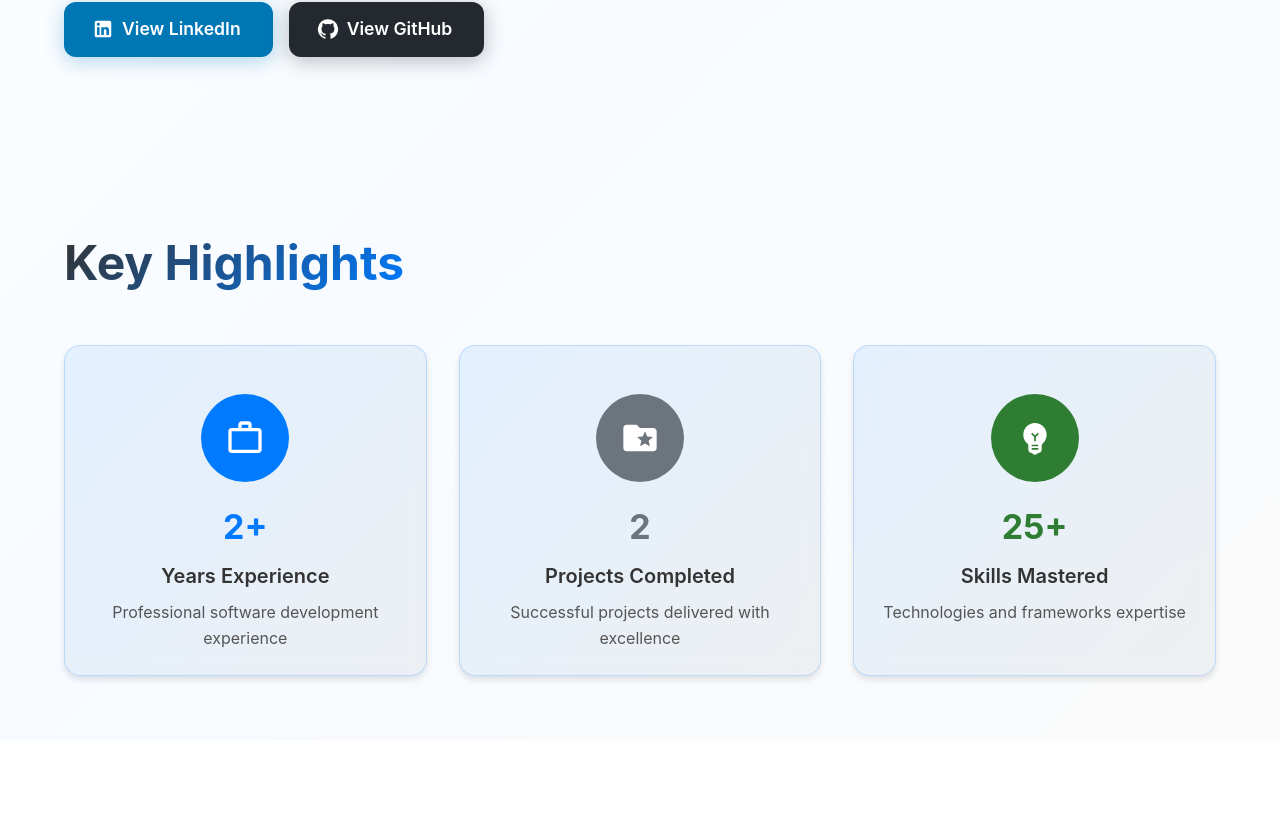
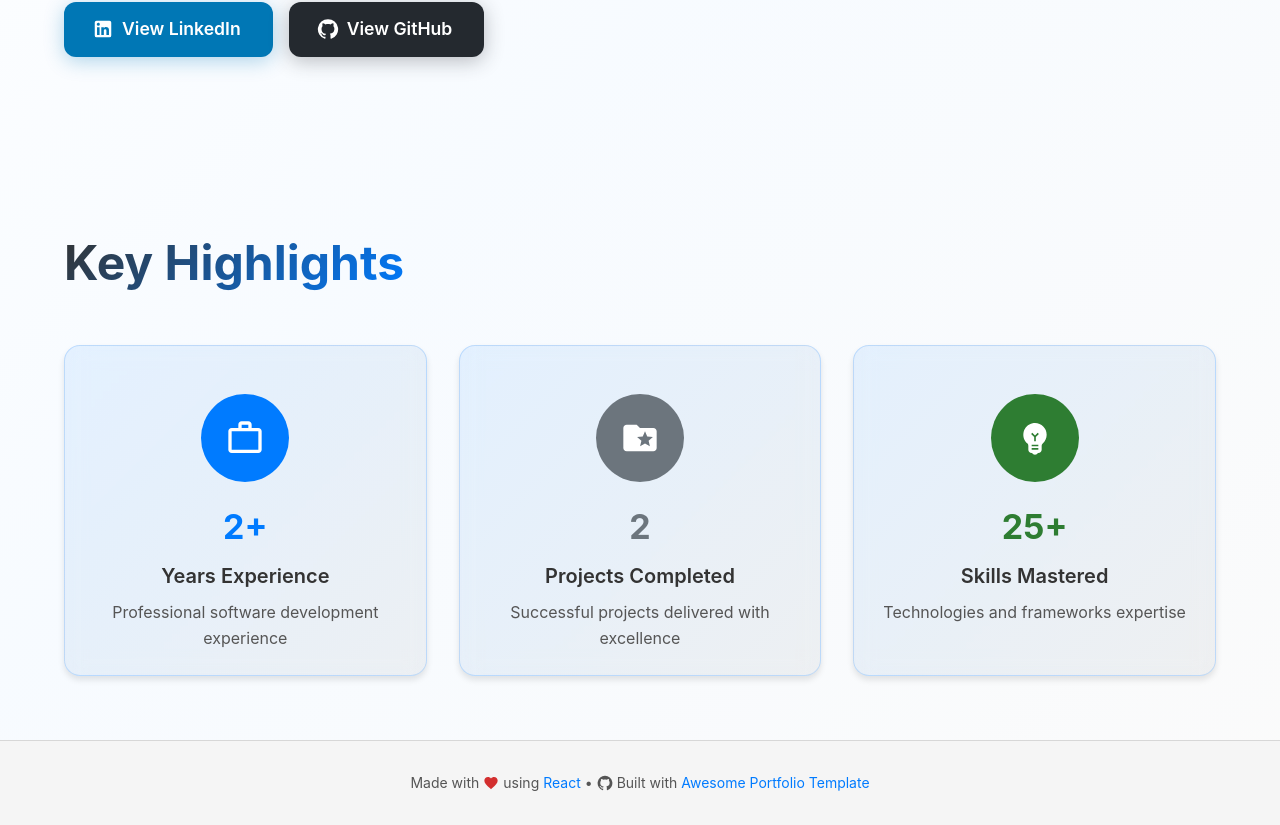
Before and after one commit to sileneer/awesome-portfolio-page-react, a React (Create React App) app: page / in a window 1280 px wide. Shown: the part 679-1504 px from the top of the page. Before the commit the page ends 1419 px from the top, so only its background shows below. Built offline with nearby package versions, Linux system fonts and the light colour scheme.

Commit message:
add footer

```diff
--- a/package.json
+++ b/package.json
@@ -1,6 +1,6 @@
 {
   "name": "awesome-portfolio-page-react",
-  "version": "0.1.0",
+  "version": "1.0.0",
   "private": true,
   "dependencies": {
     "@emotion/react": "^11.14.0",
--- a/src/App.js
+++ b/src/App.js
@@ -13,6 +13,7 @@ import React, { useState, useEffect } from 'react';
 import { ThemeProvider, createTheme } from '@mui/material/styles';
 import { CssBaseline, Box, Fade } from '@mui/material';
 import Navigation from './components/Navigation';
+import Footer from './components/Footer';
 import { HomePage, ResumePage, ProjectsPage, ContactPage } from './components/Pages';
 
 // Import all portfolio data from JSON files
@@ -259,8 +260,13 @@ function App() {
       {/* CssBaseline - Normalizes CSS across browsers */}
       <CssBaseline />
 
-      {/* Main container with minimum full viewport height */}
-      <Box sx={{ minHeight: '100vh', backgroundColor: 'background.default' }}>
+      {/* Main container with minimum full viewport height and flex layout */}
+      <Box sx={{
+        minHeight: '100vh',
+        backgroundColor: 'background.default',
+        display: 'flex',
+        flexDirection: 'column',
+      }}>
         {/* Navigation bar - always visible at top */}
         <Navigation
           data={data}
@@ -270,10 +276,13 @@ function App() {
 
         {/* Page content with fade transition effect when switching pages */}
         <Fade in timeout={500} key={currentPage}>
-          <div>
+          <Box sx={{ flex: 1 }}>
             {renderCurrentPage()}
-          </div>
+          </Box>
         </Fade>
+
+        {/* Footer - always visible at bottom */}
+        <Footer />
       </Box>
     </ThemeProvider>
   );
--- /dev/null
+++ b/src/components/Footer.js
@@ -0,0 +1,92 @@
+/**
+ * Footer Component
+ *
+ * Simple footer displaying:
+ * - Made with React message
+ * - Template attribution
+ */
+
+import {
+    Box,
+    Container,
+    Typography,
+    Link,
+    useTheme,
+} from '@mui/material';
+import {
+    GitHub,
+    Favorite,
+} from '@mui/icons-material';
+
+const Footer = () => {
+    const theme = useTheme();
+
+    return (
+        <Box
+            component="footer"
+            sx={{
+                mt: 'auto',
+                py: 4,
+                px: 2,
+                backgroundColor: theme.palette.mode === 'light'
+                    ? theme.palette.grey[100]
+                    : theme.palette.grey[900],
+                borderTop: `1px solid ${theme.palette.divider}`,
+            }}
+        >
+            <Container maxWidth="lg">
+                <Typography
+                    variant="body2"
+                    color="text.secondary"
+                    align="center"
+                    sx={{
+                        display: 'flex',
+                        alignItems: 'center',
+                        justifyContent: 'center',
+                        gap: 0.5,
+                        flexWrap: 'wrap',
+                    }}
+                >
+                    Made with{' '}
+                    <Favorite sx={{ fontSize: 16, color: 'error.main' }} />
+                    using{' '}
+                    <Link
+                        href="https://react.dev"
+                        target="_blank"
+                        rel="noopener noreferrer"
+                        sx={{
+                            color: 'primary.main',
+                            textDecoration: 'none',
+                            '&:hover': {
+                                textDecoration: 'underline',
+                            },
+                        }}
+                    >
+                        React
+                    </Link>
+                    {' '}•{' '}
+                    <GitHub sx={{ fontSize: 16 }} />
+                    Built with{' '}
+                    <Link
+                        href="https://github.com/sileneer/awesome-portfolio-page-react"
+                        target="_blank"
+                        rel="noopener noreferrer"
+                        sx={{
+                            color: 'primary.main',
+                            textDecoration: 'none',
+                            '&:hover': {
+                                textDecoration: 'underline',
+                            },
+                        }}
+                    >
+                        Awesome Portfolio Template
+                    </Link>
+                </Typography>
+            </Container>
+        </Box>
+    );
+};
+
+
+
+export default Footer;
```
Also changed, not shown: 2 other files (tests, documents, lock files or other folders).
